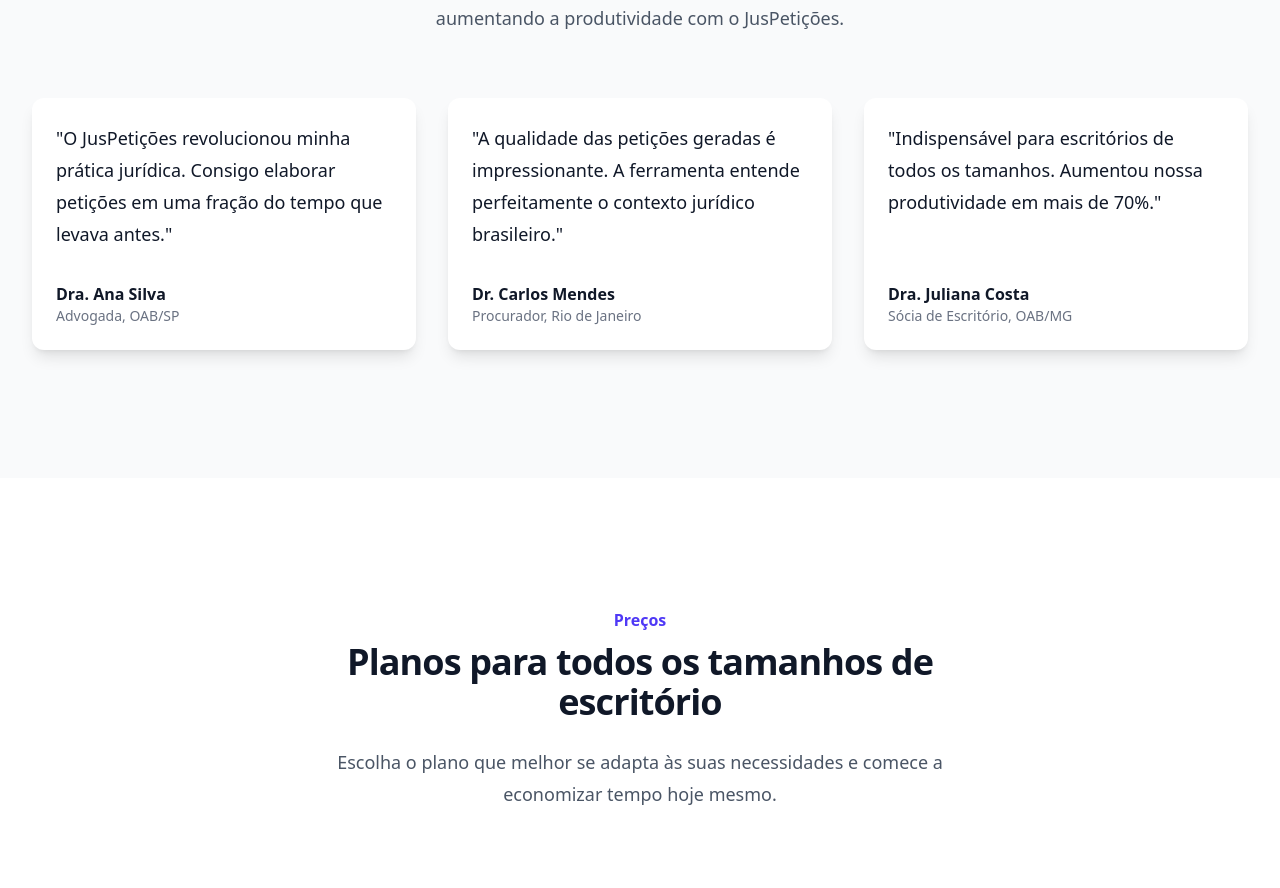
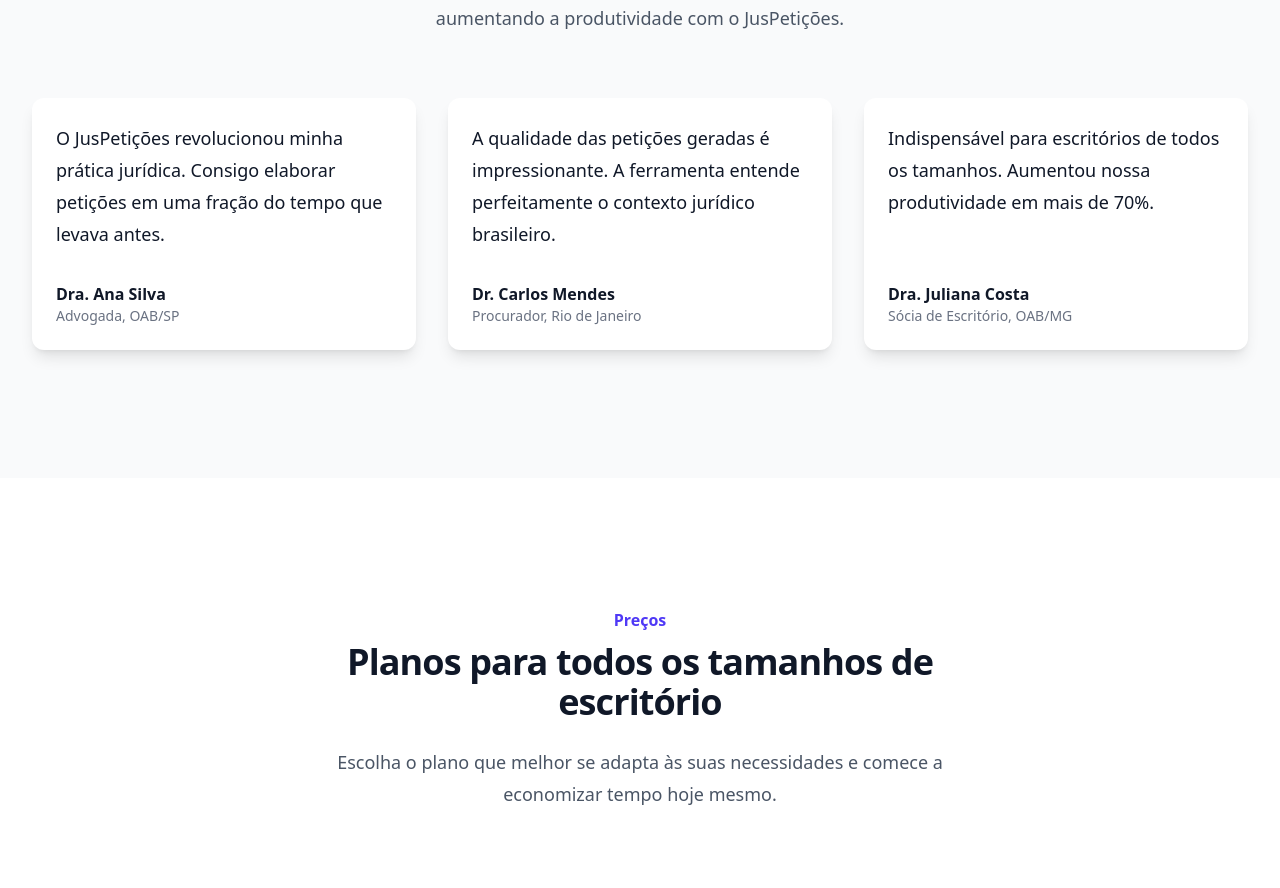
Before and after one commit to lgcconsultoria/saas-peticoes, a Next.js app: page / in a window 1280 px wide. Shown: the part 1820-2708 px from the top of the page. Built offline with nearby package versions, Linux system fonts and the light colour scheme.

Commit message:
Fix eslint errors

```diff
--- a/src/app/components/PreviewPetition.tsx
+++ b/src/app/components/PreviewPetition.tsx
@@ -1,5 +1,5 @@
 import { FontAwesomeIcon } from "@fortawesome/react-fontawesome";
-import { faEdit, faDownload, faSpinner, faSave } from "@fortawesome/free-solid-svg-icons"
+import { faEdit, faDownload, faSave } from "@fortawesome/free-solid-svg-icons"
 
 export default function PreviewPetition({ processNumber, entity, reason, description, argumentsText, request }: { processNumber: string, entity: string, reason: string, description: string, argumentsText: string, request: string }) {
   return (
--- a/src/app/page.tsx
+++ b/src/app/page.tsx
@@ -178,7 +178,7 @@
                         {testimonials.map((testimonial, index) => (
                             <div key={index} className="flex flex-col justify-between bg-white p-6 shadow-lg rounded-xl">
                                 <div>
-                                    <p className="text-lg font-medium leading-8 text-gray-900">"{testimonial.content}"</p>
+                                    <p className="text-lg font-medium leading-8 text-gray-900">{testimonial.content}</p>
                                 </div>
                                 <div className="mt-8">
                                     <div className="text-base font-semibold text-gray-900">{testimonial.author}</div>
```
